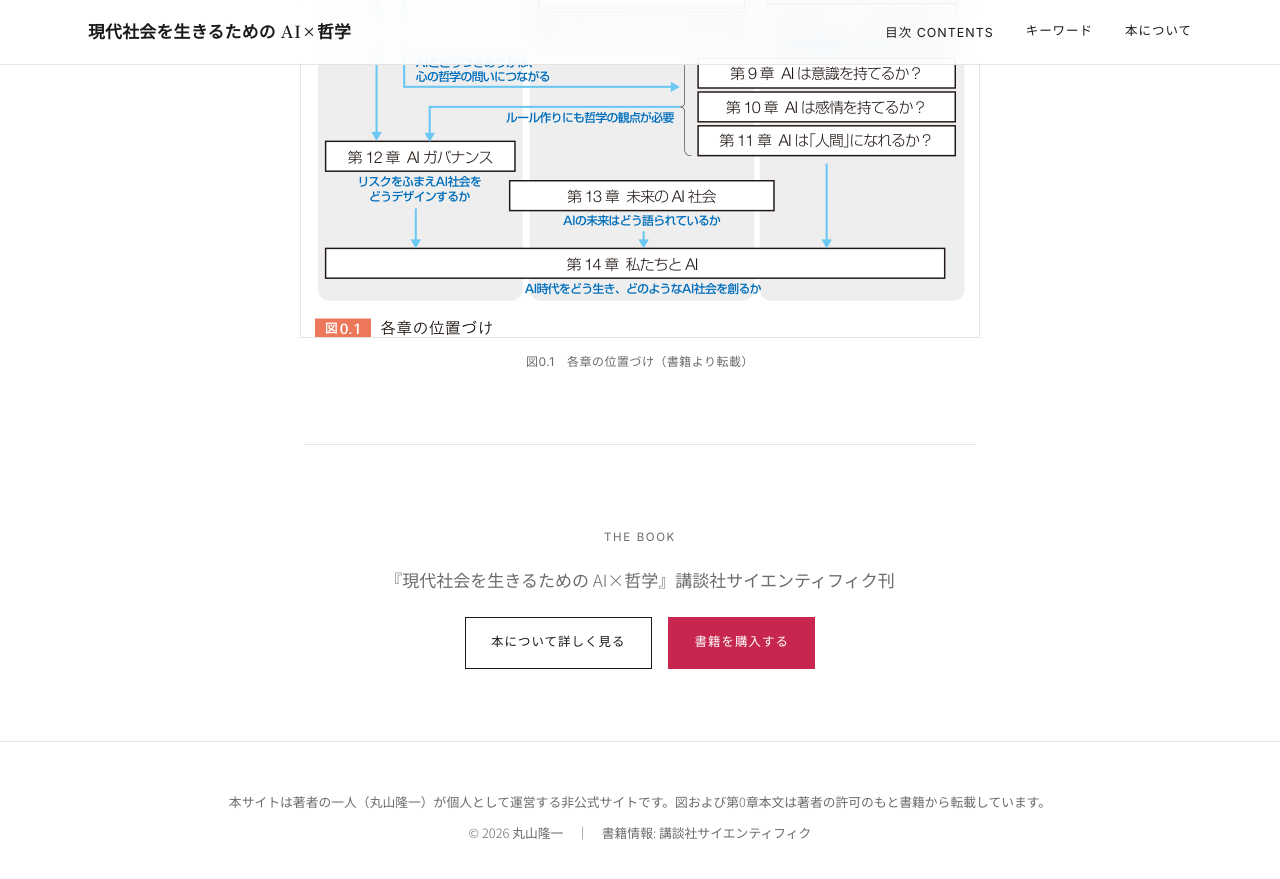
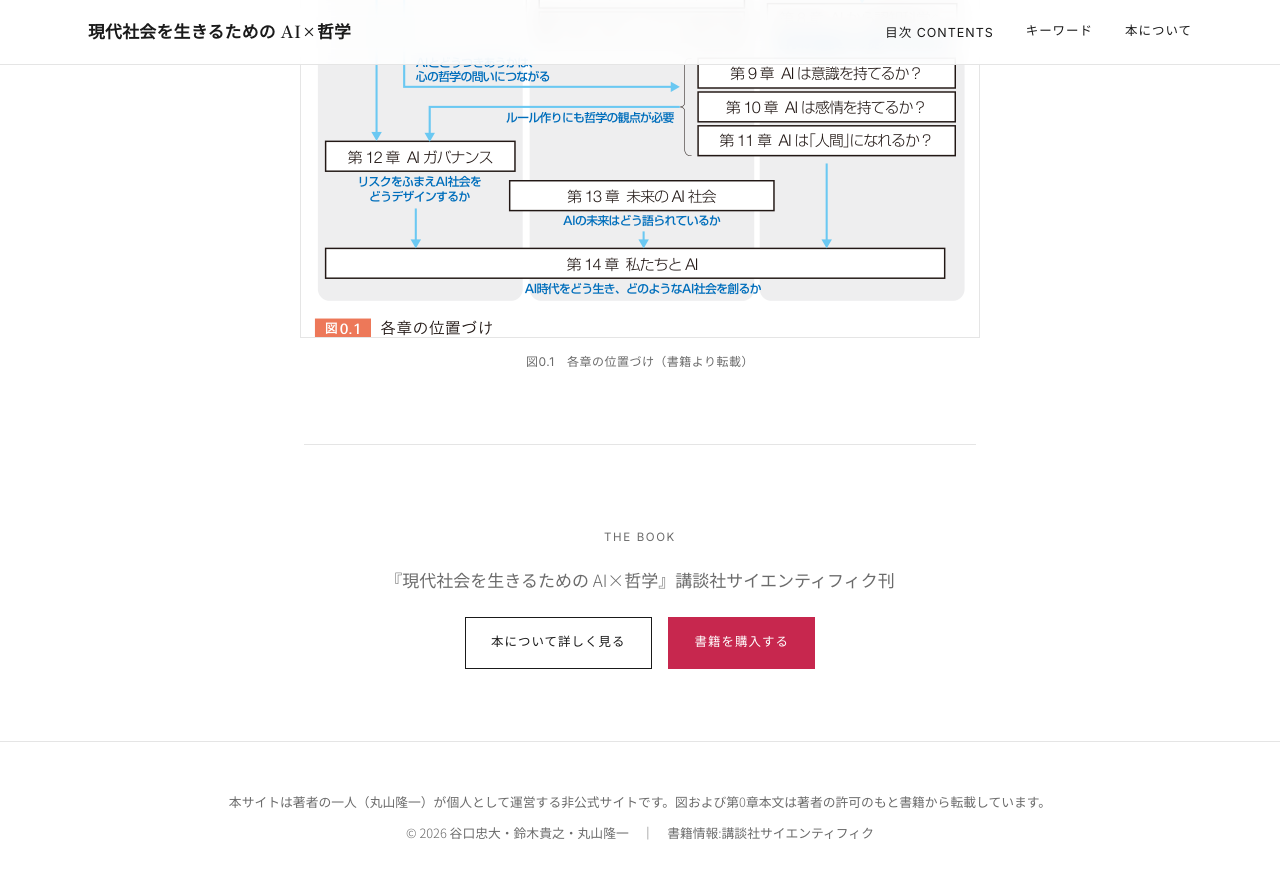
Before and after one commit to rmaruy3/rmaruy3.github.io, a Jekyll site: the page ai-philosophy/index.html, which Jekyll copies as it is, in a window 1280 px wide and 900 px high, scrolled down 3162 px. Shown: the top 879 px of the window. Built offline with Jekyll 4.4.1, drawn with Linux system fonts in a browser that asks for light colours.

```diff
--- a/ai-philosophy/index.html
+++ b/ai-philosophy/index.html
@@ -432,7 +432,7 @@ figure.book-figure img{border:1px solid var(--rule);padding:1.2rem;background:#F
 
 <footer class="site-footer">
   <p>本サイトは著者の一人（丸山隆一）が個人として運営する非公式サイトです。図および第0章本文は著者の許可のもと書籍から転載しています。</p>
-  <p>© 2026 丸山隆一　｜　書籍情報: <a href="https://www.kodansha.co.jp/book/products/9784065423738" target="_blank" rel="noopener">講談社サイエンティフィク</a></p>
+  <p>© 2026 谷口忠大・鈴木貴之・丸山隆一　｜　書籍情報:<a href="https://www.kodansha.co.jp/book/products/9784065423738" target="_blank" rel="noopener">講談社サイエンティフィク</a></p>
 </footer>
 
 <script>
```
